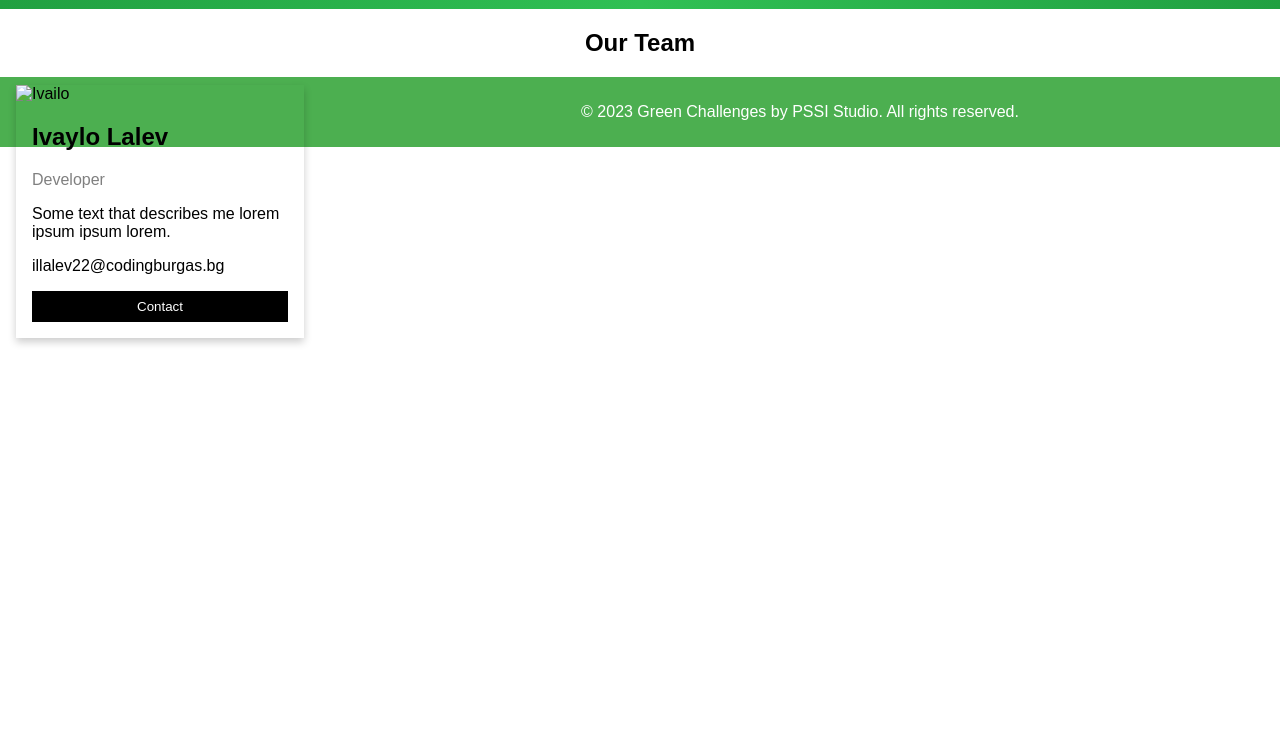
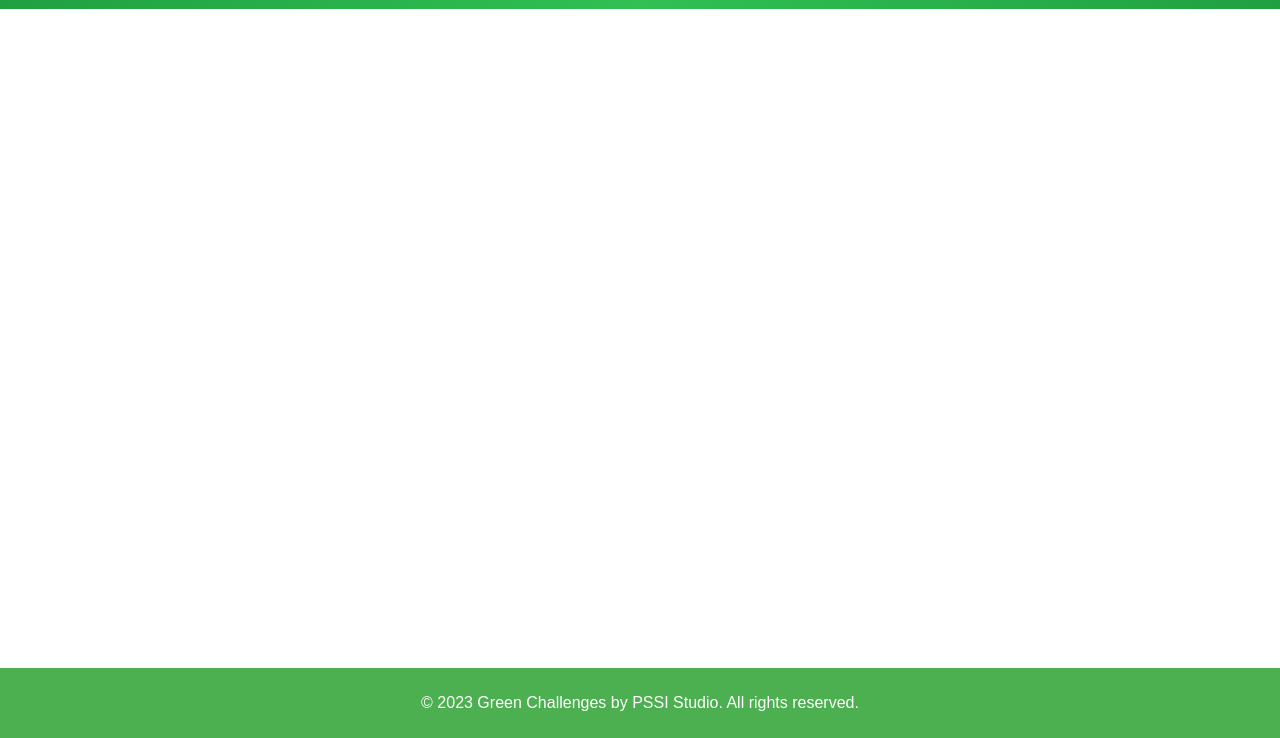
Before and after one commit to STDyulgerov22/PSSI, a plain HTML site: page Pages/news.html in a window 1280 px wide. Shown: the part 62-800 px from the top of the page. Drawn offline with Linux system fonts and the light colour scheme.

Commit message:
news page ready to edit

```diff
--- a/Pages/news.html
+++ b/Pages/news.html
@@ -22,21 +22,6 @@
     </nav>
 </header>
 
-
-<h2 style="text-align:center">Our Team</h2>
-<div class="row">
-  <div class="column">
-    <div class="card">
-      <img src="" alt="Ivailo" style="width:100%">
-      <div class="container">
-        <h2>Ivaylo Lalev</h2>
-        <p class="title">Developer</p>
-        <p>Some text that describes me lorem ipsum ipsum lorem.</p>
-        <p>illalev22@codingburgas.bg</p>
-        <p><button class="button">Contact</button></p>
-      </div>
-    </div>
-  </div>
 <footer>
   <p>&copy; 2023 Green Challenges by PSSI Studio. All rights reserved.</p>
 </footer>
```
